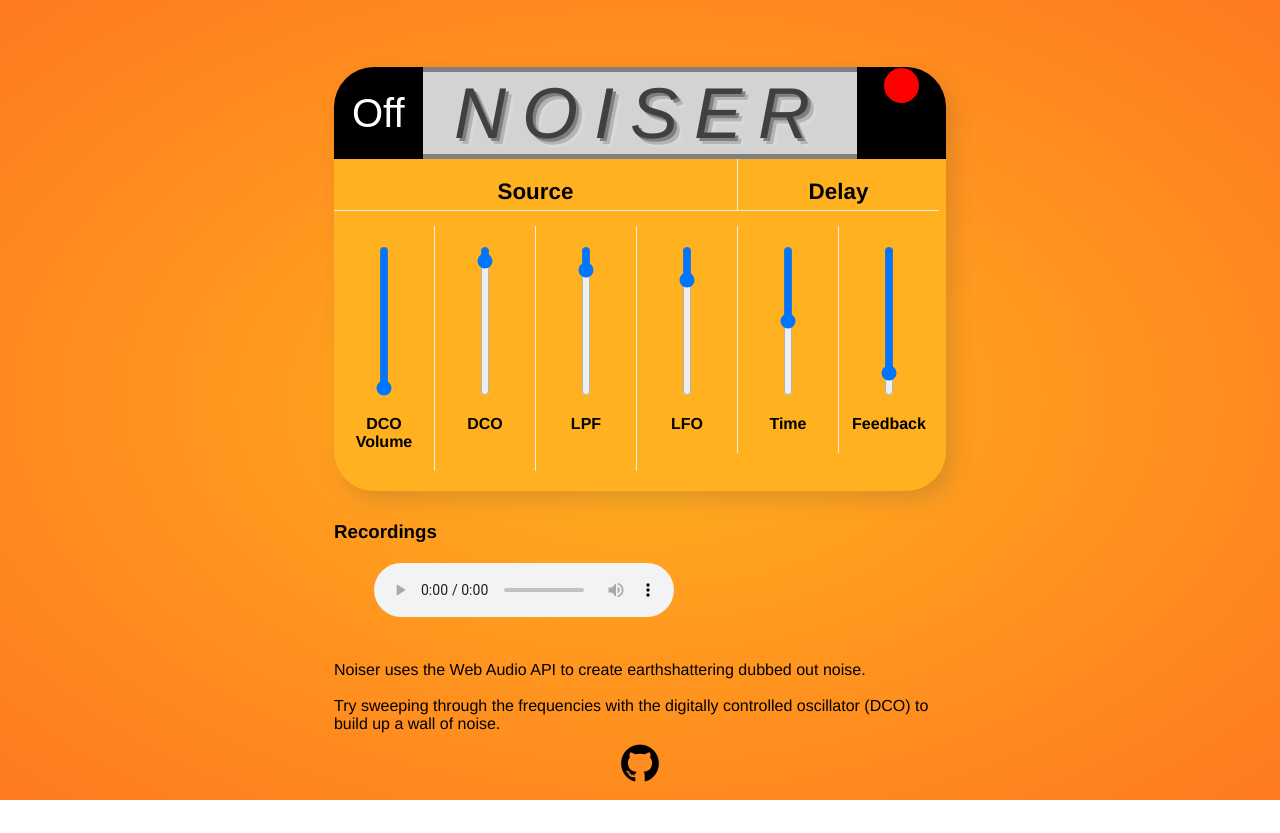
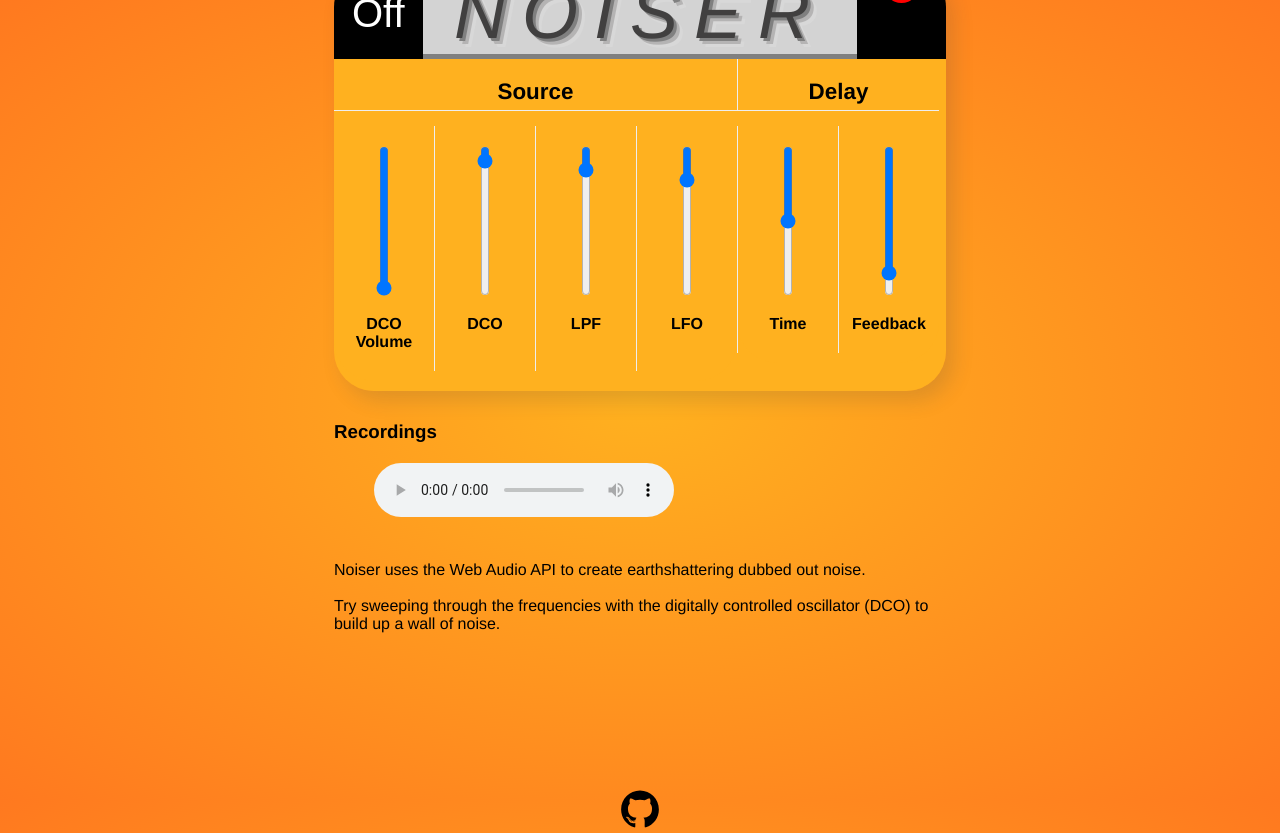
Before and after one commit to ianbaxter/noiser, a React (Create React App) app: page / in a window 1280 px wide. Before the commit the page ends 800 px from the top, so only its background shows below. Built offline with nearby package versions, Linux system fonts and the light colour scheme.

Commit message:
Remove fixed element

```diff
--- a/src/index.css
+++ b/src/index.css
@@ -150,10 +150,11 @@ h3 {
   display: flex;
   flex-direction: column;
   justify-content: flex-end;
+  position: static;
+  bottom: 0;
+  width: 10vw;
+  height: 200px;
   text-align: center;
-  width: 100%;
-  height: 300px;
-  bottom: 0;
 }
 
 .dev-svg {
@@ -193,13 +194,4 @@ h3 {
   .description {
     width: 600px;
   }
-
-  #footer {
-    justify-content: center;
-    position: fixed;
-    bottom: 0;
-    width: 10vw;
-    height: 70px;
-    text-align: center;
-  }
 }
```
